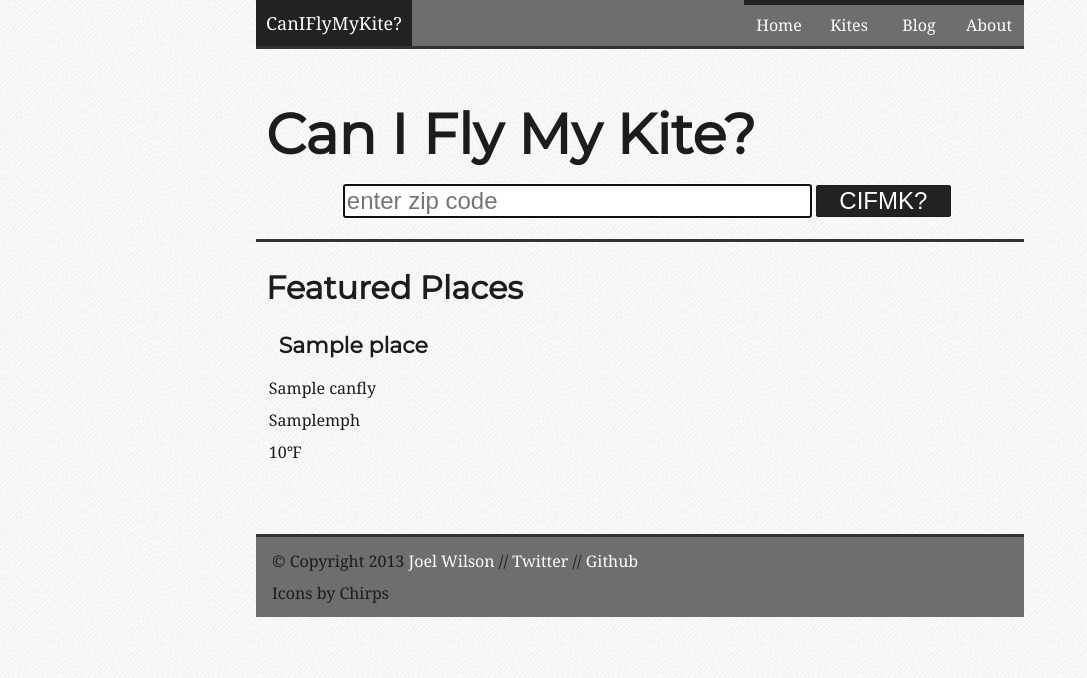
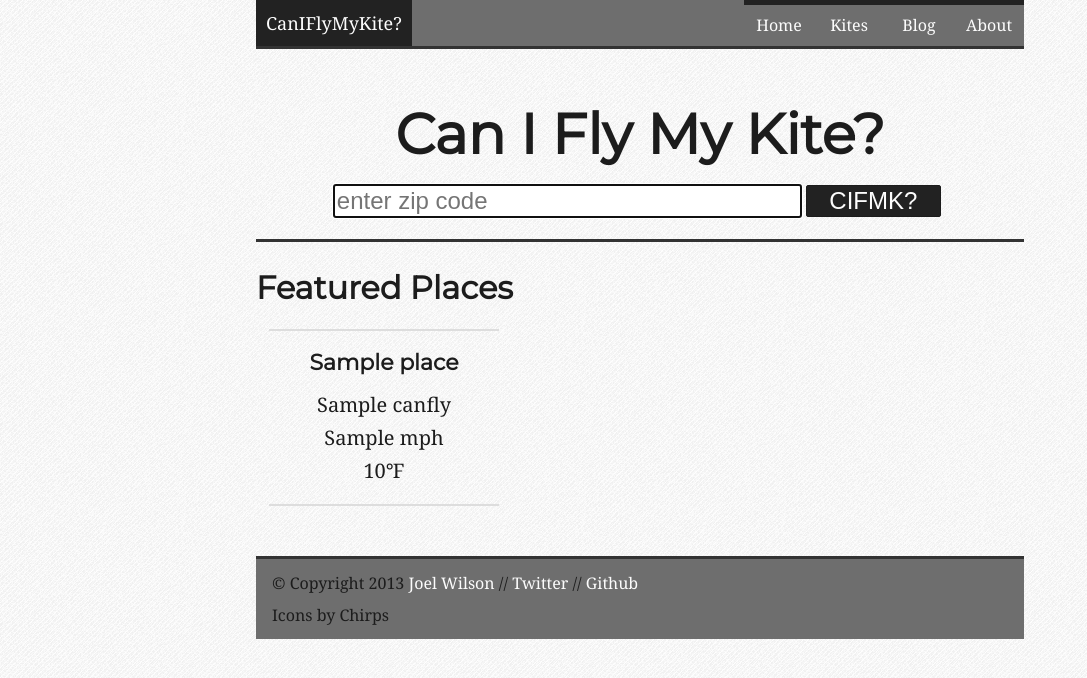
Before and after one commit to joelwilson/caniflymykite, a Flask app: template templates/index.html in a window 1280 px wide. Shown: the top 678 px of the page, without its empty margins (0-1087 px from the left). Run offline with Flask 2, Linux system fonts and the light colour scheme; the template is opened without the code that fills it: most values are stand-ins (such as "Sample title", 1, 10 or a date in 2020); some web fonts are replaced.

Commit message:
Finalized the v1 layout 'Finalized the featured places section in the index.

```diff
--- a/static/css/style.css
+++ b/static/css/style.css
@@ -14,10 +14,6 @@ body {
     background-image: url("../../static/img/debut_light.png");
 }
 
-form, p {
-    color: #1C1C1C;
-}
-
 a {
     text-decoration: none;
     color: #FCFCFC;
@@ -32,17 +28,17 @@ h1, h2, h3, h4, h5 {
 
 h1 {
     font-size: 3em; /* 48 px  / 16 px */
-    margin: 10px 0 12px 10px;
+    margin: 10px 0 15px 0px;
 }
 
 h2 {
     font-size: 2em; /* 28 px  / 16 px */
-    margin: 10px 0 10px 10px;
+    margin: 10px 0 15px 0px;
 }
 
 h3 {
     font-size: 1.375em; /* 22 px / 16 px */
-    margin: 10px 0 10px 10px;
+    margin: 10px 0 10px 0px;
 }
 
 h4 {
@@ -61,7 +57,10 @@ ul {
 }
 
 blockquote {
-    font-size: 1.25em; /* 20 px / 16 px */
+    font-size: 1.125em; /* 20 px / 16 px */
+    border-left: 5px solid #333;
+    margin-left: 0;
+    padding-left: 1em;
 }
 
 em {
@@ -134,17 +133,18 @@ nav ul, img {
     width: 100%;
     margin-top: 40px;
     margin-bottom: 25px;
-    margin-left: 1.302083333333333333333333333333%;
     line-height: 50px;
     font-size: 3.5em;
 }
 
+.centered {
+    text-align: center;
+}
+
 form {
     position: relative;
-    left: 1.302083333333333333333333333333%;
     width: 80%;
     margin: auto;
-
 }
 
 form .form_location {
@@ -222,13 +222,6 @@ form .submit {
     margin-left: 20%;
 }
 
-.weather_box {
-    width: 73.697916666666666666666666666667%; /* 3/4 of 100%, allowing for 10px margin */
-    height: 225px;
-    margin-right: 1.302083333333333333333333333333%;
-    padding-top: 30px;
-}
-
 .weather_box li {
     display: inline;
 }
@@ -298,6 +291,30 @@ form .submit {
     float: left;
 }
 
+.col_2_3rd {
+    width: 60%;
+    margin: 0 3.3333333%;
+}
+
+.box_pad {
+    padding: 0 10%;
+}
+
+.featured {
+    text-align: center;
+    margin-top: 10px;
+    border-top: 2px solid #DDDDDD;
+    border-bottom: 2px solid #DDDDDD;
+}
+
+.featured span {
+    font-size: 1.25em;
+}
+
+.featured a {
+    color: #1C1C1C;
+}
+
 .footer {
     margin-top: 30px;
     background-color: #6E6E6E;
--- a/templates/index.html
+++ b/templates/index.html
@@ -10,7 +10,7 @@
     </style>
 {% endblock %}
 {% block top %}
-    <h1 class="page_title">Can I Fly My Kite?</h1>
+    <h1 class="page_title centered">Can I Fly My Kite?</h1>
     <form action="/get_weather" method="get">
         <input type="text" placeholder="enter zip code" class="form_location" name='form_location' maxlength=5 autofocus/>
         <button type="submit" class="submit">CIFMK?</button>
@@ -20,12 +20,14 @@
     <div class="section">
         <h2>Featured Places</h2>
         {% for place in featured_places %}
-        <div class="col_1_3rd">
-            <ul>
-            <li><h3>{{ place['name'] }}</h3></li>
-            <li class="yesno">{{ place['canfly'][0] }}</li>
-            <li class="windspeed">{{ place['wind_speed'] }}mph</li>
-            <li class="temperature">{{ place['temperature'] }}&#8457;</li>
+        <div class="col_1_3rd featured">
+            <a href="/zip/{{ place['zip'] }}">
+            <ul class="box_pad">
+                <li><h3>{{ place['name'] }}</h3></li>
+                <li><span>{{ place['canfly'][0] }}</span></li>
+                <li><span>{{ place['wind_speed'] }} mph</span></li>
+                <li><span>{{ place['temperature'] }}&#8457;</span></li>
+            </a>
             </ul>
         </div>
         {% endfor %}
--- a/templates/weather.html
+++ b/templates/weather.html
@@ -22,7 +22,7 @@
     </div>
     <!-- 2nd section: Weather box & kites we like callout-->
     <div class="section">
-        <div class="cbox weather_box">
+        <div class="cbox col_2_3rd weather_box">
             <h2>Weather</h2>
             <ul class="weather_item">
                 <li><img src="{{ url_for('static', filename='img/rain.jpg')}}" alt="Rain Chance"/></li>
@@ -35,7 +35,7 @@
                 <li><h3 class="weather_value">{{ current_temp }}&#176;F</h3></li>
             </ul>
         </div>
-        <div class="cbox kites_we_like">
+        <div class="cbox col_1_3rd">
             <a href="/kites" class="kite_button">Check out the kites we enjoy!</a>
         </div>
     </div>
```
